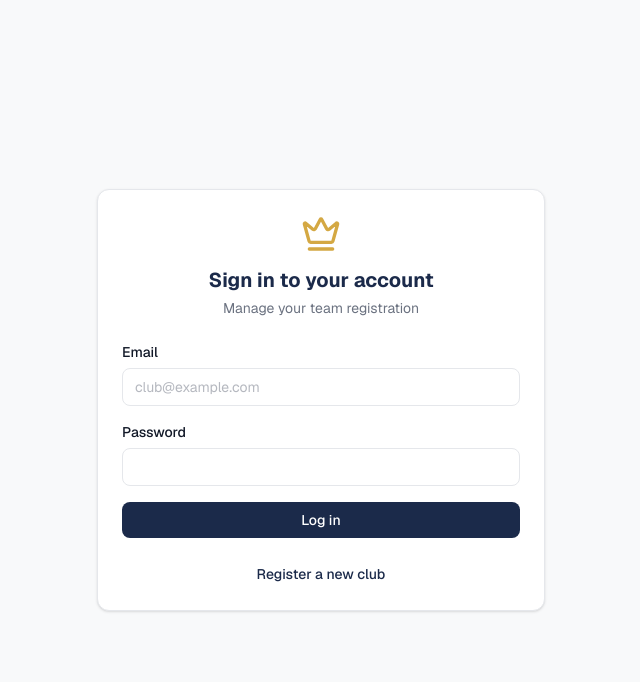
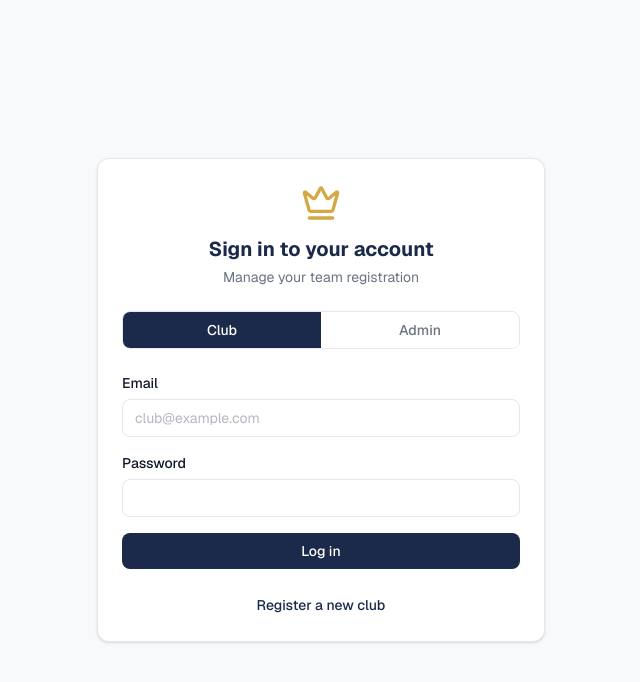
Before and after one commit to emirastudio/kingscup-GTMC, a Next.js app: page /en/login in a window 1280 px wide. Shown: the top 682 px of the page, without its empty margins (319-959 px from the left). Built offline with nearby package versions, Linux system fonts and the light colour scheme.

Commit message:
fix: add admin/club login toggle + auth guard on admin layout

```diff
--- a/src/app/[locale]/(public)/login/page.tsx
+++ b/src/app/[locale]/(public)/login/page.tsx
@@ -3,17 +3,18 @@
 import { useState } from "react";
 import { useTranslations } from "next-intl";
 import { useRouter } from "@/i18n/navigation";
-import { Crown } from "lucide-react";
+import { Crown, Shield } from "lucide-react";
 import { Input } from "@/components/ui/input";
 import { Button } from "@/components/ui/button";
 import { Card } from "@/components/ui/card";
 import { Link } from "@/i18n/navigation";
 
-export default function ClubLoginPage() {
+export default function LoginPage() {
   const t = useTranslations("auth");
   const router = useRouter();
   const [error, setError] = useState("");
   const [loading, setLoading] = useState(false);
+  const [mode, setMode] = useState<"club" | "admin">("club");
 
   async function handleSubmit(e: React.FormEvent<HTMLFormElement>) {
     e.preventDefault();
@@ -21,7 +22,9 @@ export default function ClubLoginPage() {
     setError("");
 
     const form = new FormData(e.currentTarget);
-    const res = await fetch("/api/auth/club-login", {
+    const endpoint = mode === "admin" ? "/api/auth/admin-login" : "/api/auth/club-login";
+
+    const res = await fetch(endpoint, {
       method: "POST",
       headers: { "Content-Type": "application/json" },
       body: JSON.stringify({
@@ -31,7 +34,7 @@ export default function ClubLoginPage() {
     });
 
     if (res.ok) {
-      router.push("/team/overview");
+      router.push(mode === "admin" ? "/admin/dashboard" : "/team/overview");
     } else {
       setError(t("invalidCredentials"));
     }
@@ -42,9 +45,39 @@ export default function ClubLoginPage() {
     <div className="min-h-screen flex items-center justify-center bg-surface">
       <Card className="w-full max-w-md">
         <div className="text-center mb-6">
+          {mode === "admin" ? (
+            <Shield className="w-10 h-10 text-navy mx-auto mb-3" />
+          ) : (
             <Crown className="w-10 h-10 text-gold mx-auto mb-3" />
+          )}
           <h1 className="text-xl font-bold text-navy">{t("loginTitle")}</h1>
           <p className="text-text-secondary text-sm mt-1">{t("loginSubtitle")}</p>
+        </div>
+
+        {/* Mode toggle */}
+        <div className="flex mb-6 border border-border rounded-lg overflow-hidden">
+          <button
+            type="button"
+            onClick={() => { setMode("club"); setError(""); }}
+            className={`flex-1 py-2 text-sm font-medium transition-colors cursor-pointer ${
+              mode === "club"
+                ? "bg-navy text-white"
+                : "bg-white text-text-secondary hover:bg-surface"
+            }`}
+          >
+            Club
+          </button>
+          <button
+            type="button"
+            onClick={() => { setMode("admin"); setError(""); }}
+            className={`flex-1 py-2 text-sm font-medium transition-colors cursor-pointer ${
+              mode === "admin"
+                ? "bg-navy text-white"
+                : "bg-white text-text-secondary hover:bg-surface"
+            }`}
+          >
+            Admin
+          </button>
         </div>
 
         <form onSubmit={handleSubmit} className="space-y-4">
@@ -53,7 +86,7 @@ export default function ClubLoginPage() {
             name="email"
             type="email"
             label={t("email")}
-            placeholder="club@example.com"
+            placeholder={mode === "admin" ? "admin@kingscup.ee" : "club@example.com"}
             required
           />
           <Input
@@ -69,11 +102,13 @@ export default function ClubLoginPage() {
           </Button>
         </form>
 
+        {mode === "club" && (
           <div className="mt-6 text-center">
             <Link href="/club/register" className="text-sm text-navy hover:underline font-medium">
               {t("registerNewClub")}
             </Link>
           </div>
+        )}
       </Card>
     </div>
   );
--- a/src/app/[locale]/admin/layout.tsx
+++ b/src/app/[locale]/admin/layout.tsx
@@ -1,6 +1,14 @@
 import { AdminSidebar } from "@/components/admin/admin-sidebar";
+import { getSession } from "@/lib/auth";
+import { redirect } from "next/navigation";
 
-export default function AdminLayout({ children }: { children: React.ReactNode }) {
+export default async function AdminLayout({ children }: { children: React.ReactNode }) {
+  const session = await getSession();
+
+  if (!session || session.role !== "admin") {
+    redirect("/en/login");
+  }
+
   return (
     <div className="flex min-h-screen">
       <AdminSidebar />
```
Lines whose indentation alone changed are shown as unchanged.
